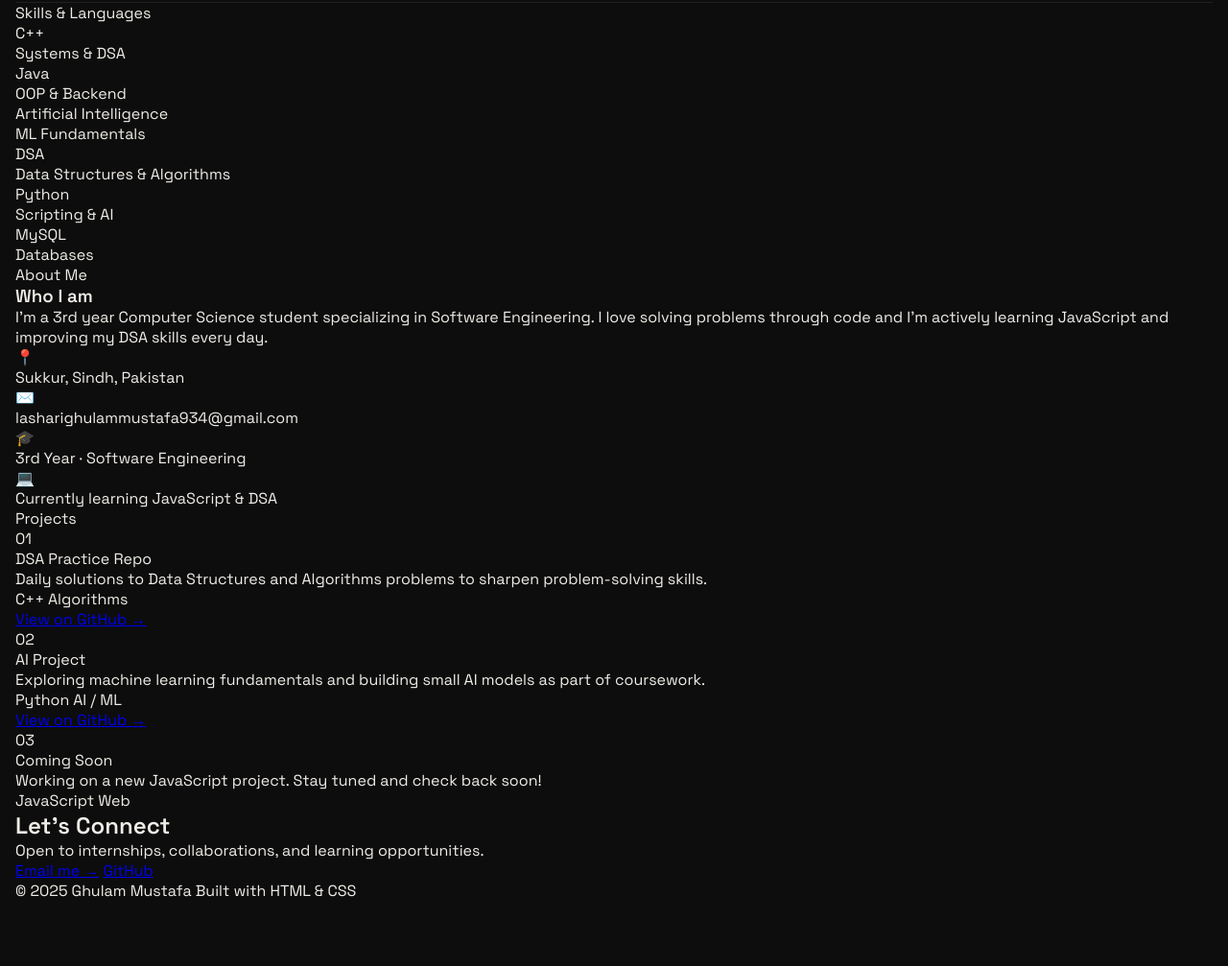
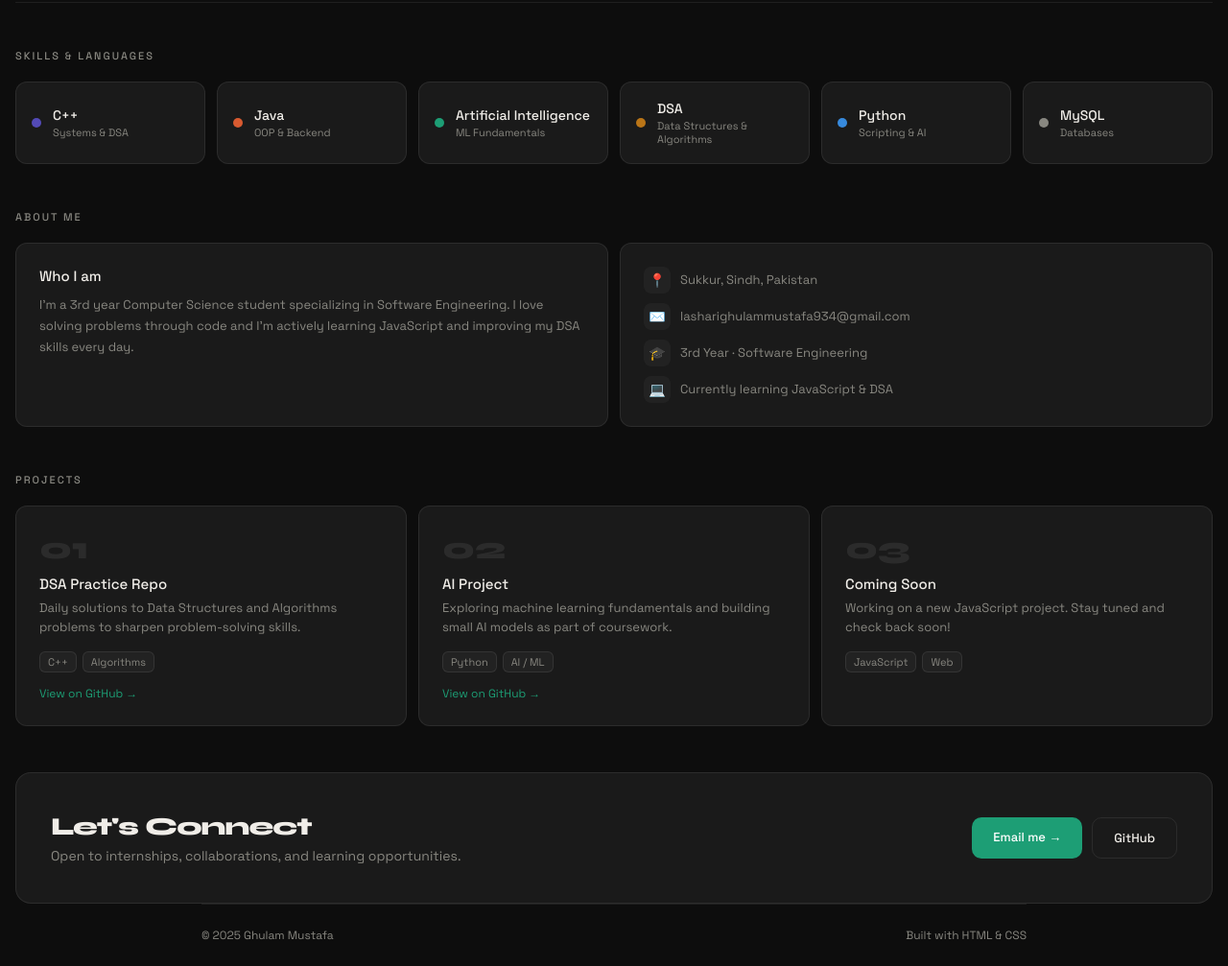
Before and after one commit to GhulamMustafa934/Portfolio, a plain HTML site: page index.html in a window 1280 px wide. Shown: the part 442-1449 px from the top of the page at 96% size. Before the commit the page ends 1381 px from the top, so only its background shows below. Drawn offline with Linux system fonts and the light colour scheme.

Commit message:
completed the css code

```diff
--- a/style.css
+++ b/style.css
@@ -126,3 +126,243 @@ nav {
 .b-green  { background: var(--green-l); color: var(--green-d); }
 .b-blue   { background: var(--blue-l);  color: var(--blue-d);  }
 .b-amber  { background: var(--amber-l); color: var(--amber-d); }
+
+/* ── SECTION LABEL ── */
+.section-label {
+  font-size: 11px;
+  text-transform: uppercase;
+  letter-spacing: 2px;
+  color: var(--muted);
+  font-weight: 500;
+  margin-bottom: 20px;
+  margin-top: 48px;
+}
+
+/* ── SKILLS ── */
+.skills-grid {
+  display: grid;
+  grid-template-columns: repeat(auto-fit, minmax(160px, 1fr));
+  gap: 12px;
+}
+
+.skill-card {
+  background: var(--card);
+  border: 0.5px solid var(--border);
+  border-radius: 12px;
+  padding: 18px 16px;
+  display: flex;
+  align-items: center;
+  gap: 12px;
+  transition: border-color 0.2s, transform 0.2s;
+}
+
+.skill-card:hover {
+  border-color: rgba(255,255,255,0.18);
+  transform: translateY(-2px);
+}
+
+.skill-dot {
+  width: 10px;
+  height: 10px;
+  border-radius: 50%;
+  flex-shrink: 0;
+}
+
+.skill-name { font-size: 14px; font-weight: 500; }
+.skill-sub  { font-size: 11px; color: var(--muted); margin-top: 2px; }
+
+/* ── ABOUT ── */
+.about-grid {
+  display: grid;
+  grid-template-columns: 1fr 1fr;
+  gap: 12px;
+}
+
+.about-card {
+  background: var(--card);
+  border: 0.5px solid var(--border);
+  border-radius: 12px;
+  padding: 24px;
+}
+
+.about-card h3 {
+  font-size: 15px;
+  font-weight: 500;
+  margin-bottom: 10px;
+}
+
+.about-card p {
+  font-size: 13px;
+  color: var(--muted);
+  line-height: 1.7;
+}
+
+.info-row {
+  display: flex;
+  align-items: center;
+  gap: 10px;
+  font-size: 13px;
+  color: var(--muted);
+  margin-bottom: 10px;
+}
+
+.info-row:last-child { margin-bottom: 0; }
+
+.info-icon {
+  width: 28px;
+  height: 28px;
+  border-radius: 8px;
+  background: var(--faint);
+  display: flex;
+  align-items: center;
+  justify-content: center;
+  font-size: 14px;
+  flex-shrink: 0;
+}
+
+/* ── PROJECTS ── */
+.projects-grid {
+  display: grid;
+  grid-template-columns: repeat(auto-fit, minmax(240px, 1fr));
+  gap: 12px;
+}
+
+.proj-card {
+  background: var(--card);
+  border: 0.5px solid var(--border);
+  border-radius: 12px;
+  padding: 24px;
+  transition: border-color 0.2s, transform 0.2s;
+}
+
+.proj-card:hover {
+  border-color: rgba(255,255,255,0.18);
+  transform: translateY(-2px);
+}
+
+.proj-num {
+  font-family: 'Syne', sans-serif;
+  font-size: 32px;
+  font-weight: 800;
+  color: rgba(255,255,255,0.08);
+  margin-bottom: 8px;
+}
+
+.proj-name {
+  font-size: 15px;
+  font-weight: 500;
+  margin-bottom: 6px;
+}
+
+.proj-desc {
+  font-size: 13px;
+  color: var(--muted);
+  line-height: 1.6;
+  margin-bottom: 14px;
+}
+
+.proj-tags { display: flex; gap: 6px; flex-wrap: wrap; }
+
+.tag {
+  font-size: 11px;
+  padding: 3px 8px;
+  border-radius: 6px;
+  background: var(--faint);
+  color: var(--muted);
+  border: 0.5px solid var(--border);
+}
+
+.proj-link {
+  display: inline-block;
+  margin-top: 14px;
+  font-size: 12px;
+  color: var(--green);
+  text-decoration: none;
+}
+
+.proj-link:hover { text-decoration: underline; }
+
+/* ── CONTACT ── */
+.contact-section {
+  margin-top: 48px;
+  background: var(--card);
+  border: 0.5px solid var(--border);
+  border-radius: 16px;
+  padding: 40px 36px;
+  display: flex;
+  align-items: center;
+  justify-content: space-between;
+  gap: 24px;
+}
+
+.contact-section h2 {
+  font-family: 'Syne', sans-serif;
+  font-size: 26px;
+  font-weight: 800;
+  letter-spacing: -1px;
+  margin-bottom: 6px;
+}
+
+.contact-section p {
+  font-size: 14px;
+  color: var(--muted);
+}
+
+.contact-links { display: flex; gap: 10px; flex-wrap: wrap; }
+
+.btn {
+  display: inline-block;
+  padding: 12px 22px;
+  border-radius: 10px;
+  font-size: 13px;
+  font-weight: 500;
+  text-decoration: none;
+  font-family: 'Space Grotesk', sans-serif;
+  transition: opacity 0.2s, transform 0.2s;
+  cursor: pointer;
+}
+
+.btn:hover { opacity: 0.85; transform: translateY(-1px); }
+
+.btn-primary {
+  background: var(--green);
+  color: #fff;
+  border: none;
+}
+
+.btn-ghost {
+  background: transparent;
+  color: var(--text);
+  border: 0.5px solid var(--border);
+}
+
+/* ── FOOTER ── */
+footer {
+  max-width: 860px;
+  margin: 0 auto;
+  padding: 24px 0;
+  border-top: 0.5px solid var(--border);
+  display: flex;
+  justify-content: space-between;
+  align-items: center;
+  font-size: 12px;
+  color: var(--muted);
+}
+
+/* ── ANIMATIONS ── */
+@keyframes fadeUp {
+  from { opacity: 0; transform: translateY(20px); }
+  to   { opacity: 1; transform: translateY(0); }
+}
+
+.hero        { animation: fadeUp 0.5s ease both; }
+.skill-card  { animation: fadeUp 0.4s ease both; }
+.proj-card   { animation: fadeUp 0.4s ease both; }
+
+/* ── RESPONSIVE ── */
+@media (max-width: 600px) {
+  .hero { flex-direction: column; align-items: flex-start; gap: 20px; padding: 40px 0 36px; }
+  .hero-text h1 { font-size: 30px; }
+  .about-grid { grid-template-columns: 1fr; }
+  .contact-section { flex-direction: column; align-items: flex-start; }
+}
```
